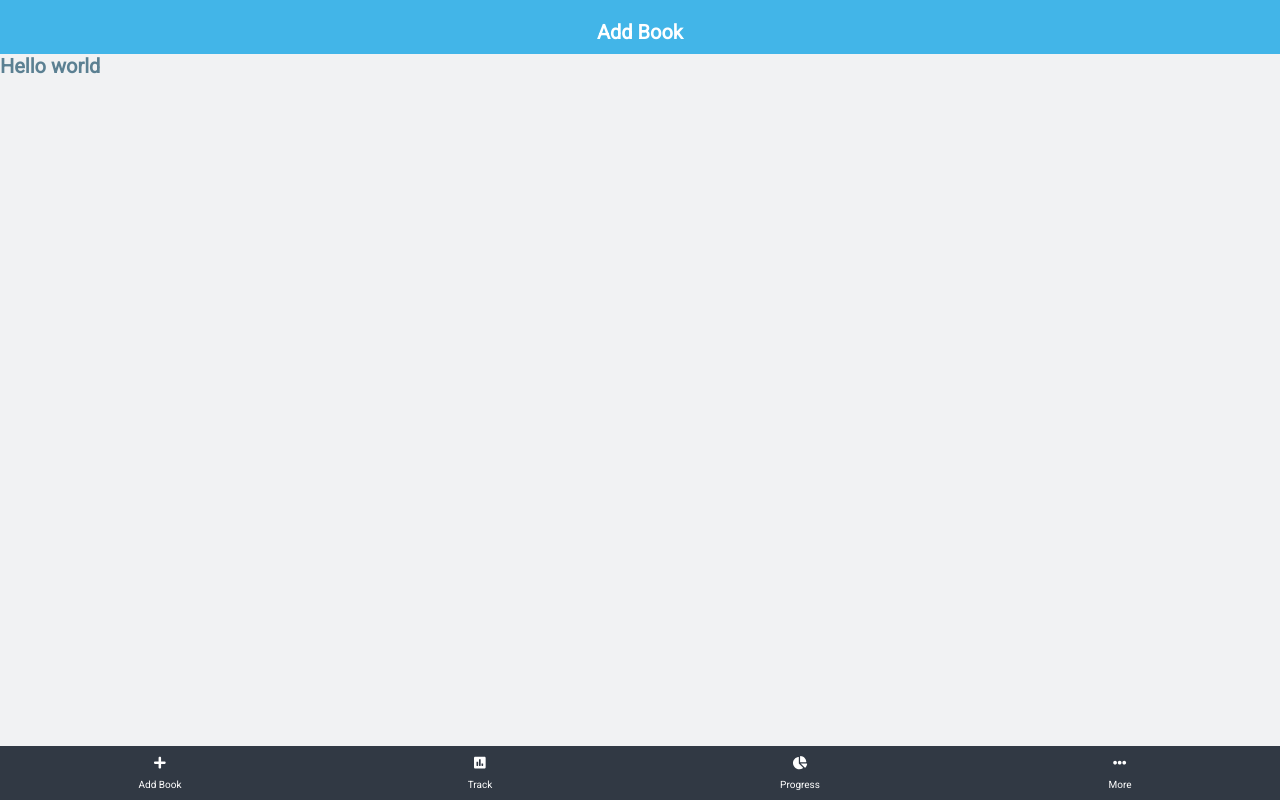
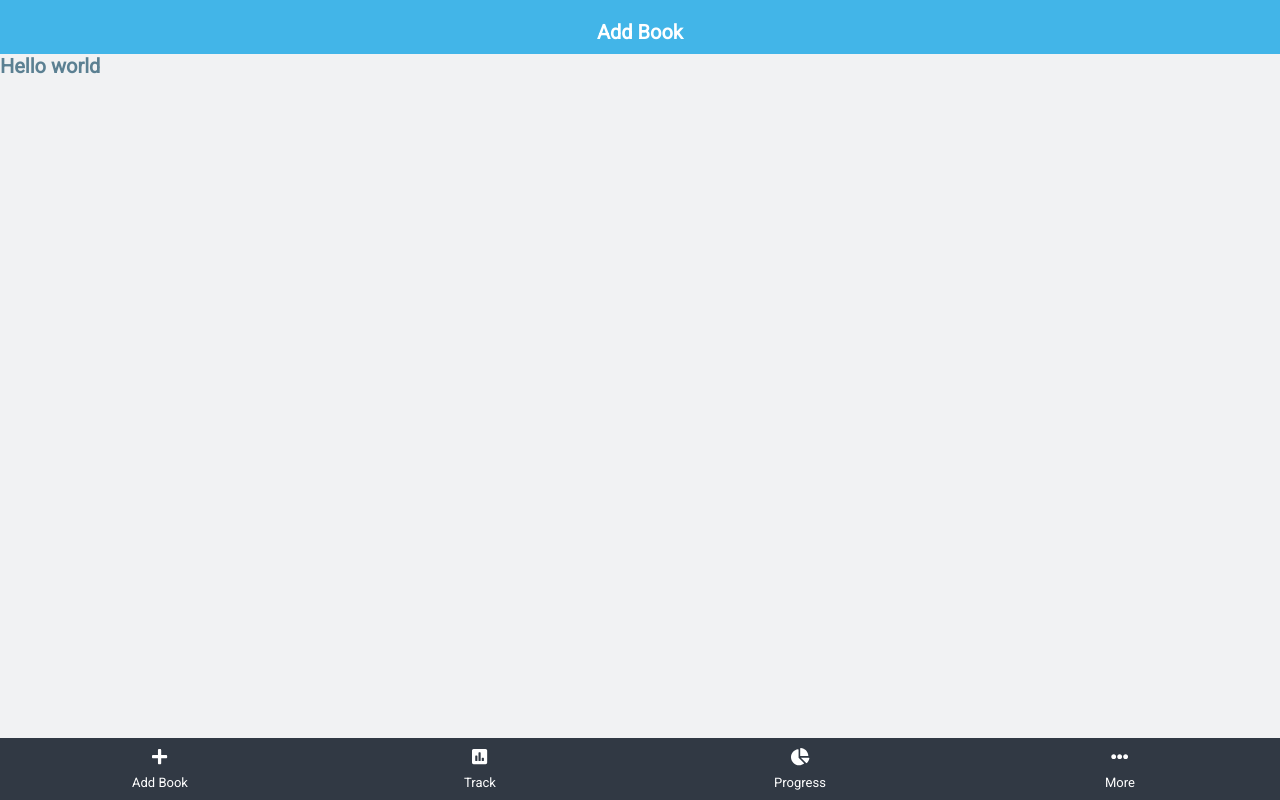
Before and after one commit to meronogbai/track-books, a React (Create React App) app: page /add-book in a window 1280 px wide. Built offline with nearby package versions, Linux system fonts and the light colour scheme; sample sign-in values are in the browser's storage.

Commit message:
Fix styling and routing

```diff
--- a/src/components/Form.js
+++ b/src/components/Form.js
@@ -13,7 +13,7 @@ const Form = ({ type, action, endpoint }) => {
   const token = localStorage.getItem('token');
   useEffect(() => {
     if (token) {
-      history.push('/home');
+      history.push('/add-book');
     }
   }, [token]);
   const handleUsernameChange = e => {
--- a/src/index.css
+++ b/src/index.css
@@ -88,6 +88,7 @@ a {
   color: #fff;
   display: flex;
   justify-content: space-between;
+  font-size: 1.3rem;
 }
 
 .Nav a {
```
